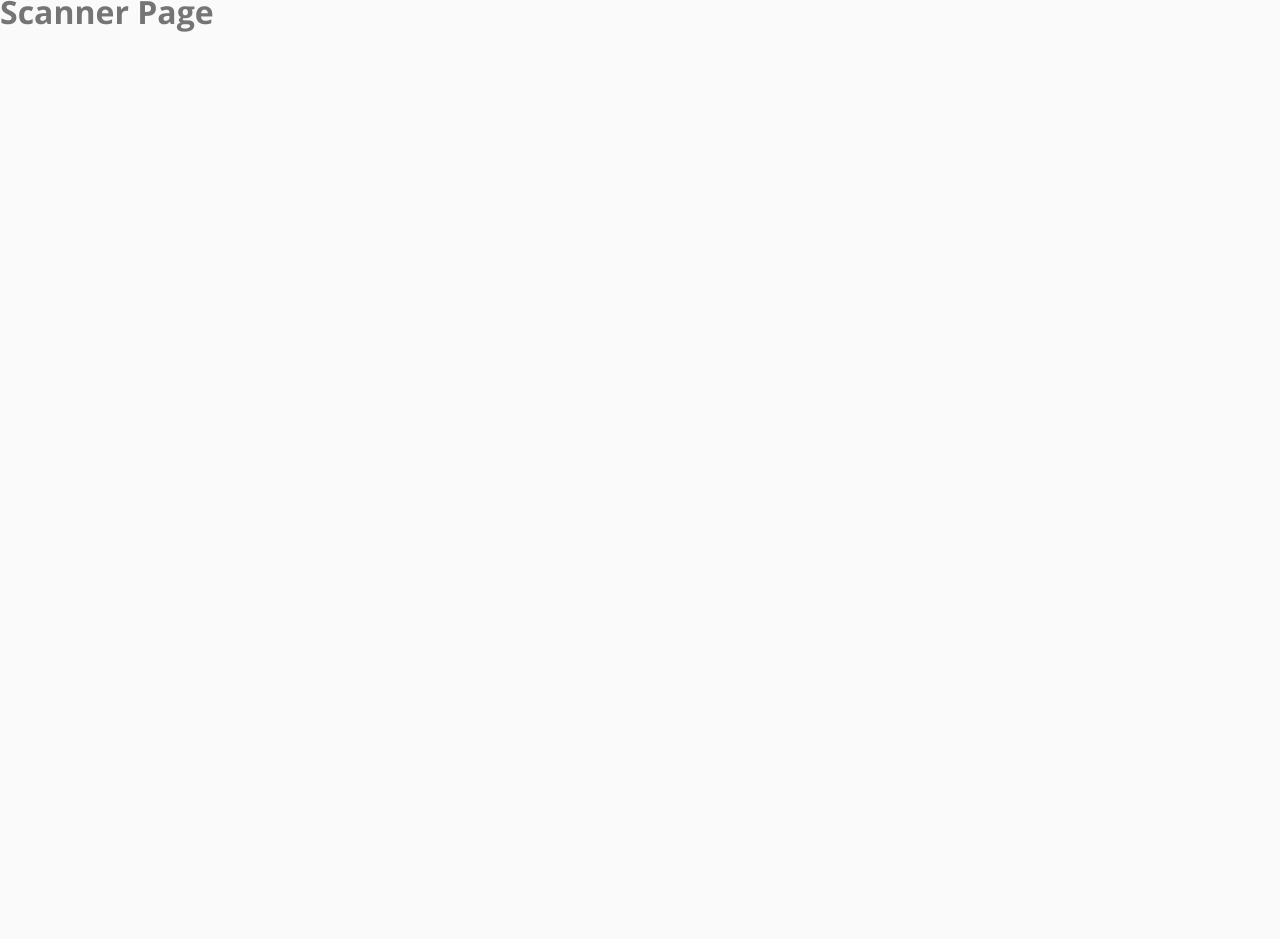
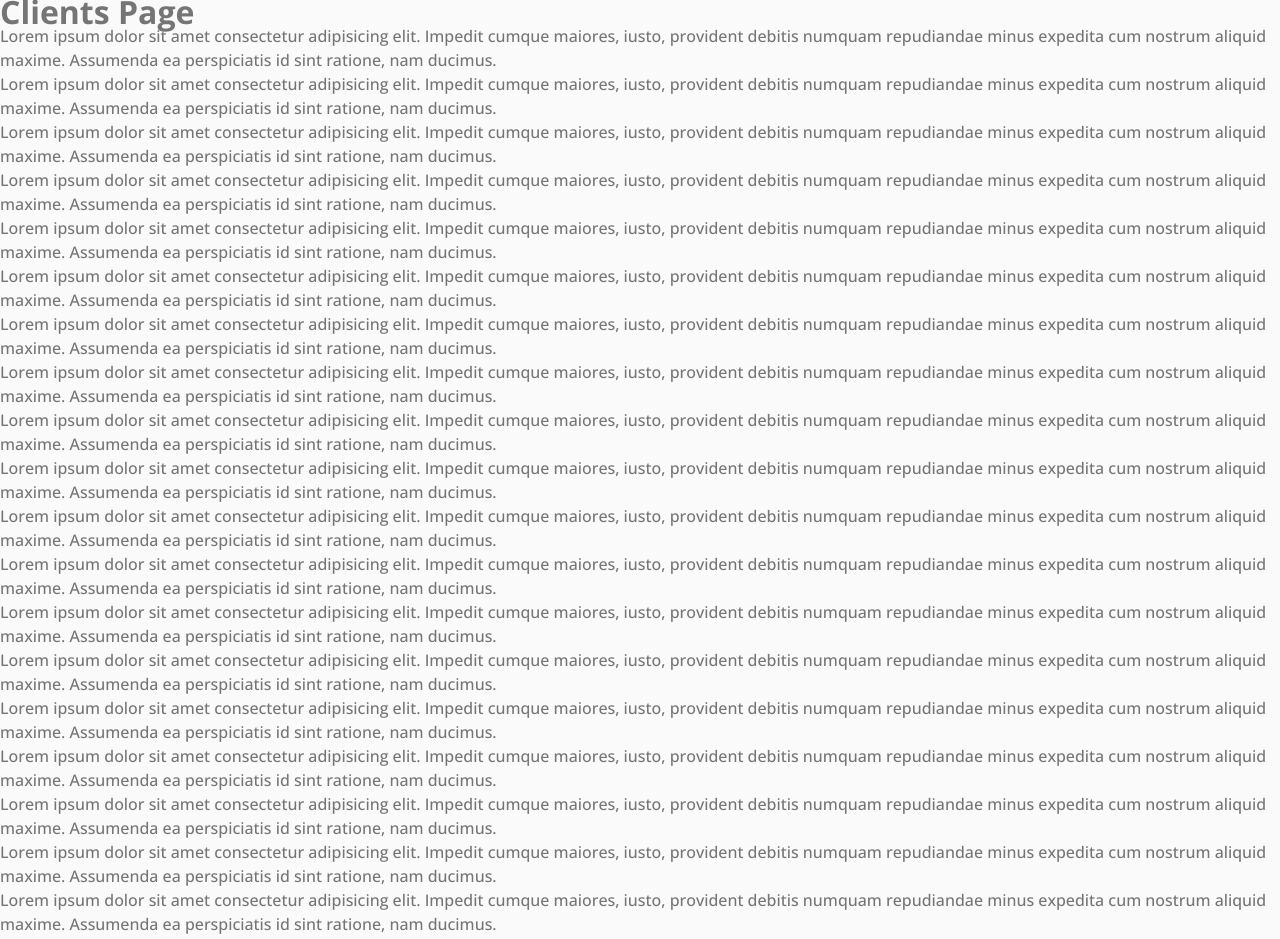
Before and after one commit to Apenflex/Medical-Center, a Nuxt app: page /clients in a window 1280 px wide. Shown: the top 939 px of the page. Before the commit the page ends 800 px from the top, so only its background shows below. Built offline with nearby package versions, Linux system fonts and the light colour scheme.

Commit message:
Refactor sticky positioning in HeaderBlock and LayoutSidebar components

```diff
--- a/assets/sass/components/HeaderBlock.scss
+++ b/assets/sass/components/HeaderBlock.scss
@@ -1,6 +1,8 @@
 .header {
     background-color: $white;
     border-radius: 0 0 30px 30px;
+    position: sticky;
+    top: 0;
     &__wrapper {
         padding: 10px 30px;
         display: flex;
--- a/assets/sass/components/LayoutSidebar.scss
+++ b/assets/sass/components/LayoutSidebar.scss
@@ -5,6 +5,9 @@
     padding: 30px;
     background-color: $white;
     border-radius: 10px;
+    height: fit-content;
+    position: sticky;
+    top: 90px;
     &-navigation {
         display: flex;
         flex-direction: column;
--- a/pages/clients.vue
+++ b/pages/clients.vue
@@ -3,7 +3,112 @@
 </script>
 
 <template>
-    <div>
-        <h1>Scanner Page</h1>
-    </div>
+    <section>
+        <h1>Clients Page</h1>
+        <div>
+            Lorem ipsum dolor sit amet consectetur adipisicing elit. Impedit cumque maiores, iusto, provident debitis numquam repudiandae minus expedita cum nostrum aliquid maxime. Assumenda ea perspiciatis id sint ratione, nam ducimus.
+        </div>
+        <div>
+            Lorem ipsum dolor sit amet consectetur adipisicing elit. Impedit cumque maiores, iusto, provident debitis numquam repudiandae minus expedita cum nostrum aliquid maxime. Assumenda ea perspiciatis id sint ratione, nam ducimus.
+        </div>
+        <div>
+            Lorem ipsum dolor sit amet consectetur adipisicing elit. Impedit cumque maiores, iusto, provident debitis numquam repudiandae minus expedita cum nostrum aliquid maxime. Assumenda ea perspiciatis id sint ratione, nam ducimus.
+        </div>
+        <div>
+            Lorem ipsum dolor sit amet consectetur adipisicing elit. Impedit cumque maiores, iusto, provident debitis numquam repudiandae minus expedita cum nostrum aliquid maxime. Assumenda ea perspiciatis id sint ratione, nam ducimus.
+        </div>
+        <div>
+            Lorem ipsum dolor sit amet consectetur adipisicing elit. Impedit cumque maiores, iusto, provident debitis numquam repudiandae minus expedita cum nostrum aliquid maxime. Assumenda ea perspiciatis id sint ratione, nam ducimus.
+        </div>
+        <div>
+            Lorem ipsum dolor sit amet consectetur adipisicing elit. Impedit cumque maiores, iusto, provident debitis numquam repudiandae minus expedita cum nostrum aliquid maxime. Assumenda ea perspiciatis id sint ratione, nam ducimus.
+        </div>
+        <div>
+            Lorem ipsum dolor sit amet consectetur adipisicing elit. Impedit cumque maiores, iusto, provident debitis numquam repudiandae minus expedita cum nostrum aliquid maxime. Assumenda ea perspiciatis id sint ratione, nam ducimus.
+        </div>
+        <div>
+            Lorem ipsum dolor sit amet consectetur adipisicing elit. Impedit cumque maiores, iusto, provident debitis numquam repudiandae minus expedita cum nostrum aliquid maxime. Assumenda ea perspiciatis id sint ratione, nam ducimus.
+        </div>
+        <div>
+            Lorem ipsum dolor sit amet consectetur adipisicing elit. Impedit cumque maiores, iusto, provident debitis numquam repudiandae minus expedita cum nostrum aliquid maxime. Assumenda ea perspiciatis id sint ratione, nam ducimus.
+        </div>
+        <div>
+            Lorem ipsum dolor sit amet consectetur adipisicing elit. Impedit cumque maiores, iusto, provident debitis numquam repudiandae minus expedita cum nostrum aliquid maxime. Assumenda ea perspiciatis id sint ratione, nam ducimus.
+        </div>
+        <div>
+            Lorem ipsum dolor sit amet consectetur adipisicing elit. Impedit cumque maiores, iusto, provident debitis numquam repudiandae minus expedita cum nostrum aliquid maxime. Assumenda ea perspiciatis id sint ratione, nam ducimus.
+        </div>
+        <div>
+            Lorem ipsum dolor sit amet consectetur adipisicing elit. Impedit cumque maiores, iusto, provident debitis numquam repudiandae minus expedita cum nostrum aliquid maxime. Assumenda ea perspiciatis id sint ratione, nam ducimus.
+        </div>
+        <div>
+            Lorem ipsum dolor sit amet consectetur adipisicing elit. Impedit cumque maiores, iusto, provident debitis numquam repudiandae minus expedita cum nostrum aliquid maxime. Assumenda ea perspiciatis id sint ratione, nam ducimus.
+        </div>
+        <div>
+            Lorem ipsum dolor sit amet consectetur adipisicing elit. Impedit cumque maiores, iusto, provident debitis numquam repudiandae minus expedita cum nostrum aliquid maxime. Assumenda ea perspiciatis id sint ratione, nam ducimus.
+        </div>
+        <div>
+            Lorem ipsum dolor sit amet consectetur adipisicing elit. Impedit cumque maiores, iusto, provident debitis numquam repudiandae minus expedita cum nostrum aliquid maxime. Assumenda ea perspiciatis id sint ratione, nam ducimus.
+        </div>
+        <div>
+            Lorem ipsum dolor sit amet consectetur adipisicing elit. Impedit cumque maiores, iusto, provident debitis numquam repudiandae minus expedita cum nostrum aliquid maxime. Assumenda ea perspiciatis id sint ratione, nam ducimus.
+        </div>
+        <div>
+            Lorem ipsum dolor sit amet consectetur adipisicing elit. Impedit cumque maiores, iusto, provident debitis numquam repudiandae minus expedita cum nostrum aliquid maxime. Assumenda ea perspiciatis id sint ratione, nam ducimus.
+        </div>
+        <div>
+            Lorem ipsum dolor sit amet consectetur adipisicing elit. Impedit cumque maiores, iusto, provident debitis numquam repudiandae minus expedita cum nostrum aliquid maxime. Assumenda ea perspiciatis id sint ratione, nam ducimus.
+        </div>
+        <div>
+            Lorem ipsum dolor sit amet consectetur adipisicing elit. Impedit cumque maiores, iusto, provident debitis numquam repudiandae minus expedita cum nostrum aliquid maxime. Assumenda ea perspiciatis id sint ratione, nam ducimus.
+        </div>
+        <div>
+            Lorem ipsum dolor sit amet consectetur adipisicing elit. Impedit cumque maiores, iusto, provident debitis numquam repudiandae minus expedita cum nostrum aliquid maxime. Assumenda ea perspiciatis id sint ratione, nam ducimus.
+        </div>
+        <div>
+            Lorem ipsum dolor sit amet consectetur adipisicing elit. Impedit cumque maiores, iusto, provident debitis numquam repudiandae minus expedita cum nostrum aliquid maxime. Assumenda ea perspiciatis id sint ratione, nam ducimus.
+        </div>
+        <div>
+            Lorem ipsum dolor sit amet consectetur adipisicing elit. Impedit cumque maiores, iusto, provident debitis numquam repudiandae minus expedita cum nostrum aliquid maxime. Assumenda ea perspiciatis id sint ratione, nam ducimus.
+        </div>
+        <div>
+            Lorem ipsum dolor sit amet consectetur adipisicing elit. Impedit cumque maiores, iusto, provident debitis numquam repudiandae minus expedita cum nostrum aliquid maxime. Assumenda ea perspiciatis id sint ratione, nam ducimus.
+        </div>
+        <div>
+            Lorem ipsum dolor sit amet consectetur adipisicing elit. Impedit cumque maiores, iusto, provident debitis numquam repudiandae minus expedita cum nostrum aliquid maxime. Assumenda ea perspiciatis id sint ratione, nam ducimus.
+        </div>
+        <div>
+            Lorem ipsum dolor sit amet consectetur adipisicing elit. Impedit cumque maiores, iusto, provident debitis numquam repudiandae minus expedita cum nostrum aliquid maxime. Assumenda ea perspiciatis id sint ratione, nam ducimus.
+        </div>
+        <div>
+            Lorem ipsum dolor sit amet consectetur adipisicing elit. Impedit cumque maiores, iusto, provident debitis numquam repudiandae minus expedita cum nostrum aliquid maxime. Assumenda ea perspiciatis id sint ratione, nam ducimus.
+        </div>
+        <div>
+            Lorem ipsum dolor sit amet consectetur adipisicing elit. Impedit cumque maiores, iusto, provident debitis numquam repudiandae minus expedita cum nostrum aliquid maxime. Assumenda ea perspiciatis id sint ratione, nam ducimus.
+        </div>
+        <div>
+            Lorem ipsum dolor sit amet consectetur adipisicing elit. Impedit cumque maiores, iusto, provident debitis numquam repudiandae minus expedita cum nostrum aliquid maxime. Assumenda ea perspiciatis id sint ratione, nam ducimus.
+        </div>
+        <div>
+            Lorem ipsum dolor sit amet consectetur adipisicing elit. Impedit cumque maiores, iusto, provident debitis numquam repudiandae minus expedita cum nostrum aliquid maxime. Assumenda ea perspiciatis id sint ratione, nam ducimus.
+        </div>
+        <div>
+            Lorem ipsum dolor sit amet consectetur adipisicing elit. Impedit cumque maiores, iusto, provident debitis numquam repudiandae minus expedita cum nostrum aliquid maxime. Assumenda ea perspiciatis id sint ratione, nam ducimus.
+        </div>
+        <div>
+            Lorem ipsum dolor sit amet consectetur adipisicing elit. Impedit cumque maiores, iusto, provident debitis numquam repudiandae minus expedita cum nostrum aliquid maxime. Assumenda ea perspiciatis id sint ratione, nam ducimus.
+        </div>
+        <div>
+            Lorem ipsum dolor sit amet consectetur adipisicing elit. Impedit cumque maiores, iusto, provident debitis numquam repudiandae minus expedita cum nostrum aliquid maxime. Assumenda ea perspiciatis id sint ratione, nam ducimus.
+        </div>
+        <div>
+            Lorem ipsum dolor sit amet consectetur adipisicing elit. Impedit cumque maiores, iusto, provident debitis numquam repudiandae minus expedita cum nostrum aliquid maxime. Assumenda ea perspiciatis id sint ratione, nam ducimus.
+        </div>
+        <div>
+            Lorem ipsum dolor sit amet consectetur adipisicing elit. Impedit cumque maiores, iusto, provident debitis numquam repudiandae minus expedita cum nostrum aliquid maxime. Assumenda ea perspiciatis id sint ratione, nam ducimus.
+        </div>
+        <div>
+            Lorem ipsum dolor sit amet consectetur adipisicing elit. Impedit cumque maiores, iusto, provident debitis numquam repudiandae minus expedita cum nostrum aliquid maxime. Assumenda ea perspiciatis id sint ratione, nam ducimus.
+        </div>
+    </section>
 </template>
```
